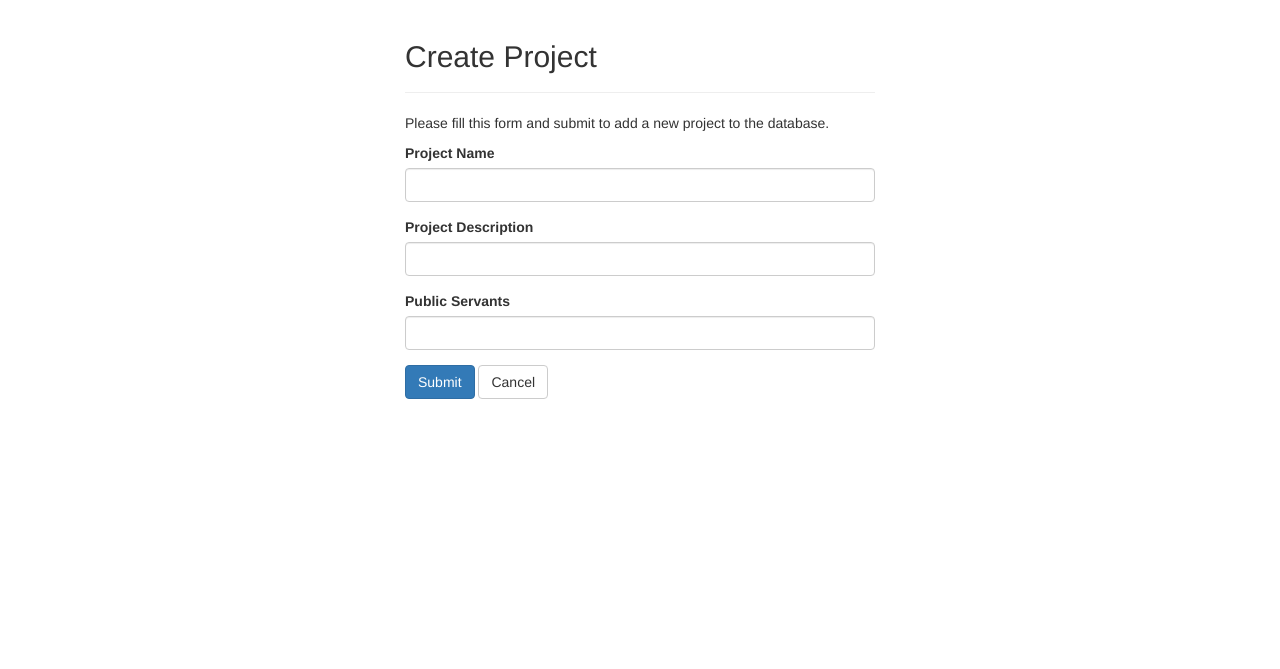
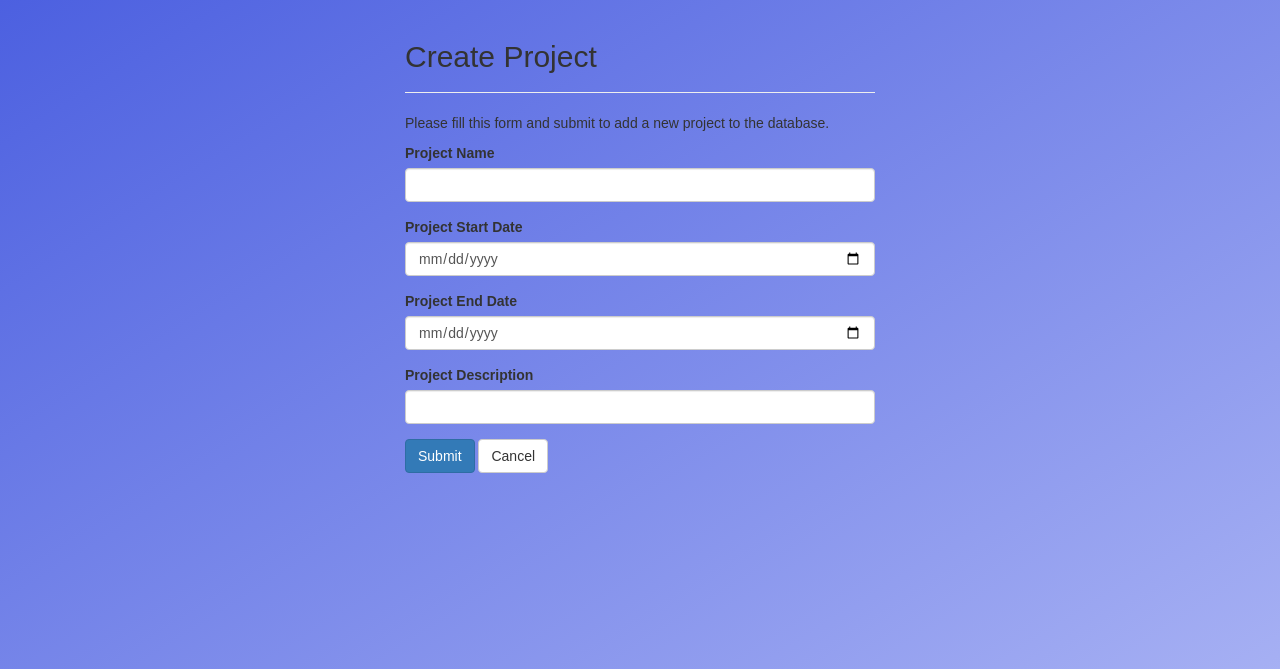
Before and after one commit to TGiavas/coi, a PHP site: page /create_project.php in a window 1280 px wide. Shown: the top 669 px of the page. Run offline with PHP 8.4, Linux system fonts and the light colour scheme.

Commit message:
Add files via upload

```diff
--- a/CoI/create_project.php
+++ b/CoI/create_project.php
@@ -3,8 +3,8 @@
 require_once "connect.php";
 
 // Define variables and initialize with empty values
-$project_name = $project_desc = $public_servants = "";
-$project_name_err = $project_desc_err = $public_servants_err = "";
+$project_name = $project_start_date = $project_end_date = $project_desc = "";
+$project_name_err = $project_start_date_err = $project_end_date_err = $project_desc_err = "";
 
 // Processing form data when form is submitted
 if ($_SERVER["REQUEST_METHOD"] == "POST") {
@@ -16,6 +16,22 @@ if ($_SERVER["REQUEST_METHOD"] == "POST") {
         $project_name = $input_project_name;
     }
 
+    // Validate start date
+    $input_project_start_date = trim($_POST["project_start_date"]);
+    if (empty($input_project_start_date)) {
+        $project_start_date = "Please enter the project start date.";
+    } else {
+        $project_start_date = $input_project_start_date;
+    }
+
+    // Validate end date
+    $input_project_end_date = trim($_POST["project_end_date"]);
+    if (empty($input_project_end_date)) {
+        $project_end_date = "Please enter the project end date.";
+    } else {
+        $project_end_date = $input_project_end_date;
+    }
+
     // Validate project_des
     $input_project_desc = trim($_POST["project_desc"]);
     if (empty($input_project_desc)) {
@@ -24,28 +40,31 @@ if ($_SERVER["REQUEST_METHOD"] == "POST") {
         $project_desc = $input_project_desc;
     }
 
-    // Validate usertype
-    $input_public_servants = trim($_POST["public_servants"]);
-    if (empty($input_public_servants)) {
-        $public_servants_err = "Please enter the public servants.";
-    } else {
-        $public_servants = $input_public_servants;
-    }
+    // // Validate usertype
+    // $input_public_servants = trim($_POST["public_servants"]);
+    // if (empty($input_public_servants)) {
+    //     $public_servants_err = "Please enter the public servants.";
+    // } else {
+    //     $public_servants = $input_public_servants;
+    // }
 
 
     // Check input errors before inserting in database
-    if (empty($project_name_err) && empty($project_desc_err) && empty($public_servants_err) ){
+    if (empty($project_name_err) && empty($project_desc_err) && empty($project_start_date_err) && empty($project_end_date_err) ){
         // Prepare an insert statement
-        $sql = "INSERT INTO projects (project_name, project_desc, public_servants) VALUES (?, ?, ?)";
+        $sql = "INSERT INTO projects (project_name, project_start_date, project_end_date, project_desc) VALUES (?, ?, ?, ?)";
 
         if ($stmt = mysqli_prepare($conn, $sql)) {
             // Bind variables to the prepared statement as parameters
-            mysqli_stmt_bind_param($stmt, "sss", $param_project_name, $param_project_desc, $param_public_servants);
+            mysqli_stmt_bind_param($stmt, "ssss", $param_project_name, $param_project_start_date, $param_project_end_date, $param_project_desc);
 
             // Set parameters
             $param_project_name = $project_name;
+            $param_project_start_date = $project_start_date;
+            $param_project_end_date = $project_end_date;
             $param_project_desc = $project_desc;
-            $param_public_servants = $public_servants;
+
+
 
             // Attempt to execute the prepared statement
             if (mysqli_stmt_execute($stmt)) {
@@ -73,6 +92,7 @@ if ($_SERVER["REQUEST_METHOD"] == "POST") {
     <meta charset="UTF-8">
     <title>Create Record</title>
     <link rel="stylesheet" href="https://maxcdn.bootstrapcdn.com/bootstrap/3.3.7/css/bootstrap.css">
+    <link rel="stylesheet" href="css/style.css">
     <style type="text/css">
         .wrapper {
             width: 500px;
@@ -96,15 +116,20 @@ if ($_SERVER["REQUEST_METHOD"] == "POST") {
                             <input type="text" name="project_name" class="form-control" value="<?php echo $project_name; ?>">
                             <span class="help-block"><?php echo $project_name_err; ?></span>
                         </div>
+                        <div class="form-group <?php echo (!empty($project_start_date_err)) ? 'has-error' : ''; ?>">
+                            <label>Project Start Date</label>
+                            <input type="date" name="project_start_date" class="form-control" value="<?php echo $project_start_date; ?>">
+                            <span class="help-block"><?php echo $project_start_date_err; ?></span>
+                        </div>
+                        <div class="form-group <?php echo (!empty($project_end_date_err)) ? 'has-error' : ''; ?>">
+                            <label>Project End Date</label>
+                            <input type="date" name="project_end_date" class="form-control" value="<?php echo $project_end_date; ?>">
+                            <span class="help-block"><?php echo $project_end_date_err; ?></span>
+                        </div>
                         <div class="form-group <?php echo (!empty($project_desc)) ? 'has-error' : ''; ?>">
                             <label>Project Description</label>
-                            <input type = "text" name="project_desc" class="form-control"><?php echo $project_desc; ?></textarea>
+                            <input type = "text" name="project_desc" class="form-control"><?php echo $project_desc; ?>
                             <span class="help-block"><?php echo $project_desc_err; ?></span>
-                        </div>
-                        <div class="form-group <?php echo (!empty($public_servants_err)) ? 'has-error' : ''; ?>">
-                            <label>Public Servants</label>
-                            <input type="text" name="public_servants" class="form-control"><?php echo $public_servants; ?></textarea>
-                            <span class="help-block"><?php echo $public_servants_err; ?></span>
                         </div>
                         <input type="submit" class="btn btn-primary" value="Submit">
                         <a href="index.php" class="btn btn-default">Cancel</a>
```
